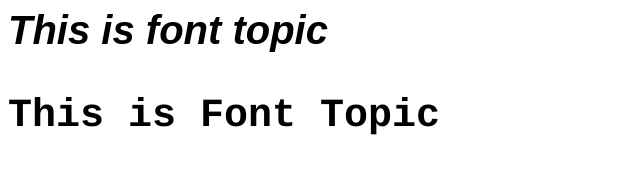
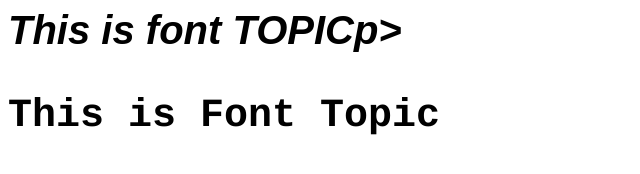
Before and after one commit to GobbarakalluSurendra/Practices-, a website: page cssFont.html in a window 1280 px wide. Shown: the whole page, without its empty margins (0-640 px from the left). Drawn offline with Linux system fonts and the light colour scheme.

Commit message:
cssFont.html

```diff
--- a/cssFont.html
+++ b/cssFont.html
@@ -12,7 +12,7 @@
         </style>
     </head>
     <body>
-        <p class="one">This is font topic</p>
+        <p class="one">This is font TOPICp>
         <p class="two">This is Font Topic</p>
     </body>
 </html>
```
